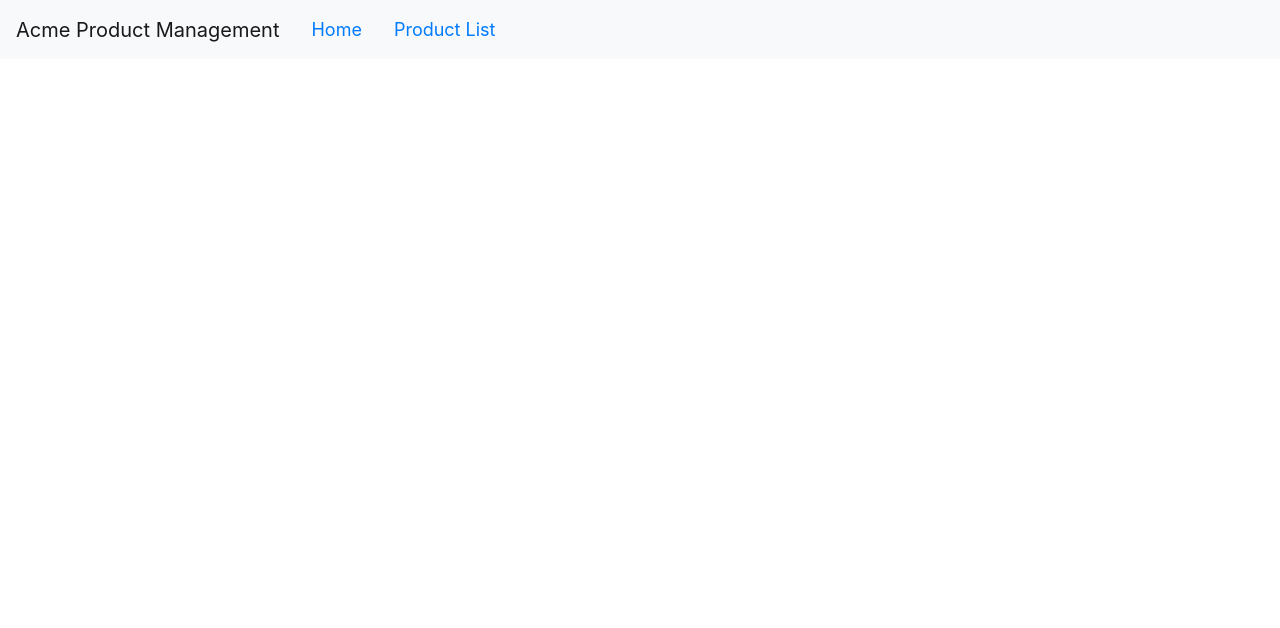
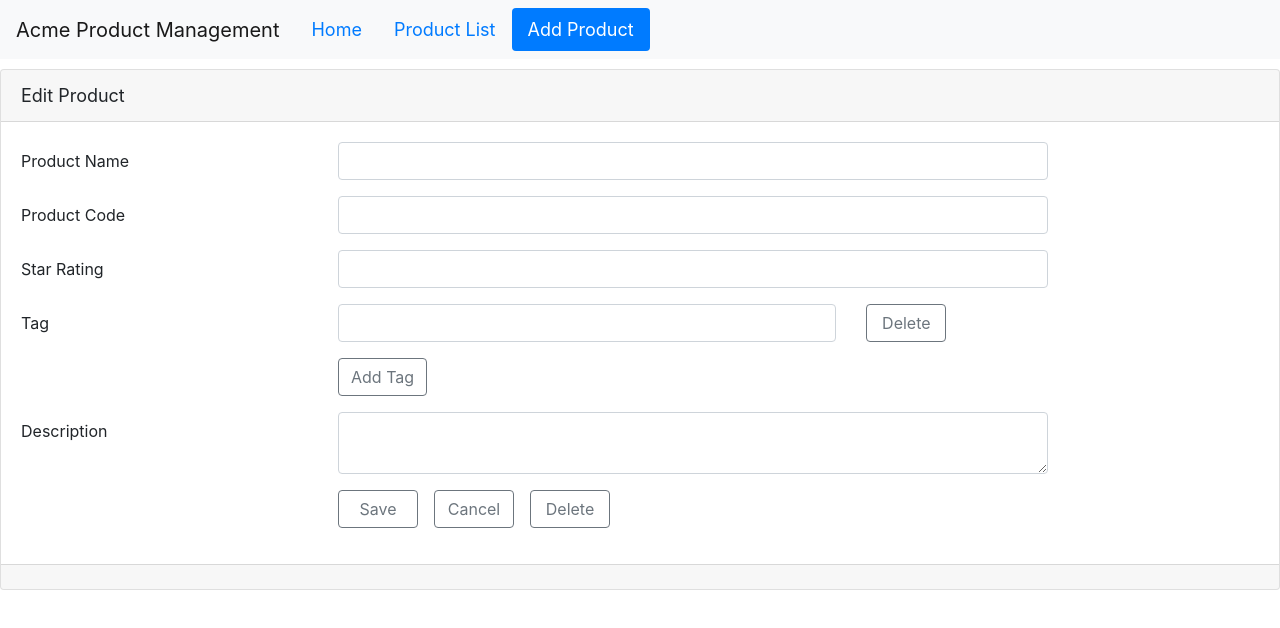
Before and after one commit to yanan5/pluralsight-angular-path, an Angular app in the folder APM/: page /products/0/edit in a window 1280 px wide. Before the commit this address led to /. Shown: the top 628 px of the page. Built offline with nearby package versions, Linux system fonts and the light colour scheme.

Commit message:
added product edit comp

```diff
--- a/APM/src/app/app.component.html
+++ b/APM/src/app/app.component.html
@@ -1,14 +1,34 @@
 <!--The content below is only a placeholder and can be replaced.-->
 <nav class="navbar navbar-expand navbar-light bg-light">
   <a class="navbar-brand">
-    {{title}}
+    {{ title }}
   </a>
   <ul class="nav nav-pills">
     <li>
-      <a class="nav-link" [routerLink]="['/welcome']" routerLinkActive="router-link-active">Home</a>
+      <a
+        class="nav-link"
+        [routerLink]="['/welcome']"
+        routerLinkActive="router-link-active"
+        >Home</a
+      >
     </li>
     <li>
-      <a class="nav-link" [routerLink]="['/products']" routerLinkActive="router-link-active">Product List</a>
+      <a
+        class="nav-link"
+        [routerLink]="['/products']"
+        routerLinkActive="router-link-active"
+        [routerLinkActiveOptions]="{ exact: true }"
+        >Product List</a
+      >
+    </li>
+    <li>
+      <a
+        class="nav-link"
+        [routerLink]="['/products/0/edit']"
+        routerLinkActive="router-link-active"
+        [routerLinkActiveOptions]="{exact: true}"
+        >Add Product</a
+      >
     </li>
   </ul>
 </nav>
--- /dev/null
+++ b/APM/src/app/product-edit.guard.ts
@@ -0,0 +1,18 @@
+import { Injectable } from '@angular/core';
+import { CanDeactivate, ActivatedRouteSnapshot, RouterStateSnapshot, UrlTree } from '@angular/router';
+import { Observable } from 'rxjs';
+import { ProductEditComponent } from './products/product-edit/product-edit.component';
+
+@Injectable({
+  providedIn: 'root'
+})
+export class ProductEditGuard implements CanDeactivate<unknown> {
+  canDeactivate(
+    component: ProductEditComponent,
+    currentRoute: ActivatedRouteSnapshot,
+    currentState: RouterStateSnapshot,
+    nextState?: RouterStateSnapshot): Observable<boolean | UrlTree> | Promise<boolean | UrlTree> | boolean | UrlTree {
+    const productName = component.productForm.get('productName').value || 'New Product';
+    return confirm(`Navigate away and lose all changes to ${productName}?`);
+  }
+}
--- /dev/null
+++ b/APM/src/app/products/number-validator.ts
@@ -0,0 +1,12 @@
+import { AbstractControl, ValidatorFn } from '@angular/forms';
+
+export class NumberValidators {
+  static range(min: number, max: number): ValidatorFn {
+    return (c: AbstractControl): { [key: string]: boolean } | null => {
+      if (c.value && (isNaN(c.value) || c.value < min || c.value > max)) {
+        return { 'range': true }
+      }
+      return null;
+    }
+  }
+}
--- /dev/null
+++ b/APM/src/app/products/product-edit/product-edit.component.html
@@ -0,0 +1,111 @@
+<app-card>
+  <ng-container card-header>
+    {{ pageTitle }}
+  </ng-container>
+  <ng-container card-body>
+    <form novalidate (ngSubmit)="submit()" [formGroup]="productForm">
+      <div class="form-group row">
+        <label for="productName" class="col-sm-3 col-form-label"
+          >Product Name</label
+        >
+        <div class="col-sm-7">
+          <input
+            type="text"
+            class="form-control"
+            id="productName"
+            formControlName="productName"
+          />
+        </div>
+      </div>
+      <div class="form-group row">
+        <label for="productCode" class="col-sm-3 col-form-label"
+          >Product Code</label
+        >
+        <div class="col-sm-7">
+          <input
+            type="text"
+            class="form-control"
+            id="productCode"
+            formControlName="productCode"
+          />
+        </div>
+      </div>
+      <div class="form-group row">
+        <label for="starRating" class="col-sm-3 col-form-label"
+          >Star Rating</label
+        >
+        <div class="col-sm-7">
+          <input
+            type="number"
+            class="form-control"
+            id="starRating"
+            formControlName="starRating"
+          />
+        </div>
+      </div>
+      <ng-container
+        formArrayName="tags"
+        *ngFor="let tag of tags.controls; let i = index"
+      >
+        <div class="form-group row">
+          <label for="{{ 'tag' + i }}" class="col-sm-3 col-form-label"
+            >Tag</label
+          >
+          <div class="col-sm-5">
+            <input
+              type="text"
+              class="form-control"
+              id="{{ 'tag' + i }}"
+              [formControlName]="i"
+            />
+          </div>
+          <div class="col-sm-2">
+            <button class="btn btn-outline-secondary" style="width: 80px;"
+            (click)="removeTag(i)">
+              Delete
+            </button>
+          </div>
+        </div>
+      </ng-container>
+
+      <div class="form-group row">
+        <div class="col-sm-4 offset-sm-3">
+          <button class="btn btn-outline-secondary" (click)="addTags()">
+            Add Tag
+          </button>
+        </div>
+      </div>
+      <div class="form-group row">
+        <label for="description" class="col-sm-3 col-form-label"
+          >Description</label
+        >
+        <div class="col-sm-7">
+          <textarea
+            row="3"
+            class="form-control"
+            id="description"
+            formControlName="description"
+          ></textarea>
+        </div>
+      </div>
+      <div class="form-group row">
+        <div class="col-sm-7 offset-sm-3">
+          <button class="btn btn-outline-secondary" style="width: 80px;">
+            Save
+          </button>
+          <a
+            [routerLink]="['/products']"
+            routerLinkActive="router-link-active"
+            class="btn btn-outline-secondary ml-3"
+            style="width: 80px;"
+          >
+            Cancel
+          </a>
+          <button class="btn btn-outline-secondary ml-3" style="width: 80px;">
+            Delete
+          </button>
+        </div>
+      </div>
+    </form>
+  </ng-container>
+</app-card>
--- /dev/null
+++ b/APM/src/app/products/product-edit/product-edit.component.ts
@@ -0,0 +1,61 @@
+import { Component, OnInit } from '@angular/core';
+import { FormBuilder, Validators, AbstractControl, FormGroup, FormArray, FormControl } from '@angular/forms';
+import { ActivatedRoute } from '@angular/router';
+import { NumberValidators } from '../number-validator';
+
+
+@Component({
+  selector: 'app-product-edit',
+  templateUrl: './product-edit.component.html',
+  styles: [
+  ]
+})
+export class ProductEditComponent implements OnInit {
+  pageTitle: string = 'Edit Product';
+  productForm: FormGroup;
+  sub: any;
+  constructor(private fb: FormBuilder,
+    private route: ActivatedRoute) { }
+
+  ngOnInit(): void {
+    this.productForm = this.fb.group({
+      productName: ['', [Validators.required, Validators.minLength(3), Validators.maxLength(50)]],
+      productCode: ['', Validators.required],
+      starRating: ['', NumberValidators.range(1, 5)],
+      tags: this.fb.array(['']),
+      description: ''
+    })
+
+    this.sub = this.route.paramMap.subscribe(
+      params => {
+        const id = +params.get('id');
+        this.getProduct(id);
+      }
+    )
+  }
+
+  submit(): void {
+
+  }
+
+  get tags(): FormArray {
+    return <FormArray>this.productForm.get('tags')
+  }
+
+  addTags(): void {
+    this.tags.push(new FormControl(''))
+  }
+
+  removeTag(index: number): void {
+    this.tags.removeAt(index);
+  }
+
+  ngOnDestroy() {
+    this.sub.unsubscribe();
+  }
+
+  getProduct(id: number): void {
+
+  }
+
+}
--- a/APM/src/app/products/product-routing.module.ts
+++ b/APM/src/app/products/product-routing.module.ts
@@ -6,10 +6,16 @@ import { ProductsListComponent } from './products-list/products-list.component';
 import { ProductDetailsComponent } from './product-details/product-details.component';
 
 import { ProductDetailGuard } from '../guards/product-detail/product-detail.guard';
+import { ProductEditComponent } from './product-edit/product-edit.component';
+import { ProductEditGuard } from '../product-edit.guard';
 
 const routes: Routes = [
   { path: "products", component: ProductsListComponent },
-  { path: "products/:id", canActivate: [ProductDetailGuard], component: ProductDetailsComponent }
+  { path: "products/:id", canActivate: [ProductDetailGuard], component: ProductDetailsComponent },
+  {
+    path: "products/:id/edit",
+    canDeactivate: [ProductEditGuard], component: ProductEditComponent
+  }
 ];
 
 @NgModule({
--- a/APM/src/app/products/product.module.ts
+++ b/APM/src/app/products/product.module.ts
@@ -4,11 +4,13 @@ import { ProductRoutingModule } from './product-routing.module';
 
 import { ProductsListComponent } from './products-list/products-list.component';
 import { ProductDetailsComponent } from './product-details/product-details.component';
+import { ProductEditComponent } from './product-edit/product-edit.component';
 
 @NgModule({
   declarations: [
     ProductsListComponent,
-    ProductDetailsComponent
+    ProductDetailsComponent,
+    ProductEditComponent
   ],
   imports: [
     ProductRoutingModule,
--- a/APM/src/app/products/products-list/products-list.component.html
+++ b/APM/src/app/products/products-list/products-list.component.html
@@ -1,6 +1,6 @@
 <app-card>
   <ng-container card-header>
-    {{ pageTitle }} - {{currentRatingClicked}}
+    {{ pageTitle }} - {{ currentRatingClicked }}
   </ng-container>
   <ng-container card-body>
     <div class="row">
@@ -11,10 +11,15 @@
     </div>
     <div class="row">
       <div class="col-md-6">
-        <h4 class="filter-text">Filtered by: <span>{{filterText}}</span></h4>
+        <h4 class="filter-text">
+          Filtered by: <span>{{ filterText }}</span>
+        </h4>
       </div>
     </div>
-    <div class="table-responsive" *ngIf="filteredProducts && filteredProducts.length">
+    <div
+      class="table-responsive"
+      *ngIf="filteredProducts && filteredProducts.length"
+    >
       <table class="table">
         <thead>
           <tr>
@@ -31,7 +36,10 @@
           </tr>
         </thead>
         <tbody>
-          <tr *ngFor="let product of filteredProducts" (click)="goToDetails(product.productId)">
+          <tr
+            *ngFor="let product of filteredProducts"
+            (click)="goToDetails(product.productId)"
+          >
             <td>
               <img
                 *ngIf="showImage"
@@ -47,7 +55,20 @@
             <td>{{ product.releaseDate }}</td>
             <td>{{ product.price | currency: "USD" }}</td>
             <td>
-              <app-star [rating]="product.starRating" (notify)="onRatingClicked($event)"></app-star>
+              <app-star
+                [rating]="product.starRating"
+                (notify)="onRatingClicked($event)"
+              ></app-star>
+            </td>
+            <td>
+              <a
+                [routerLink]="[product.productId+'/edit']"
+                routerLinkActive="router-link-active"
+                class="btn btn-outline-secondary"
+                style="width: 80px;"
+              >
+                Edit
+              </a>
             </td>
           </tr>
         </tbody>
--- a/APM/src/app/shared/shared.module.ts
+++ b/APM/src/app/shared/shared.module.ts
@@ -1,6 +1,6 @@
 import { NgModule } from '@angular/core';
 import { CommonModule } from '@angular/common';
-import { FormsModule } from '@angular/forms';
+import { FormsModule, ReactiveFormsModule } from '@angular/forms';
 import { StarComponent } from './star/star.component';
 import { ConvertToSpacesPipe } from './pipes/convert-to-spaces.pipe';
 import { CardComponent } from './card/card.component';
@@ -19,7 +19,8 @@ import { CardComponent } from './card/card.component';
     ConvertToSpacesPipe,
     CardComponent,
     CommonModule,
-    FormsModule
+    FormsModule,
+    ReactiveFormsModule
   ]
 })
 export class SharedModule { }
```
Also changed, not shown: APM/src/app/products/product-details/product-details.component.html (+41 -28 lines), 1 other file (tests, documents, lock files or other folders).
